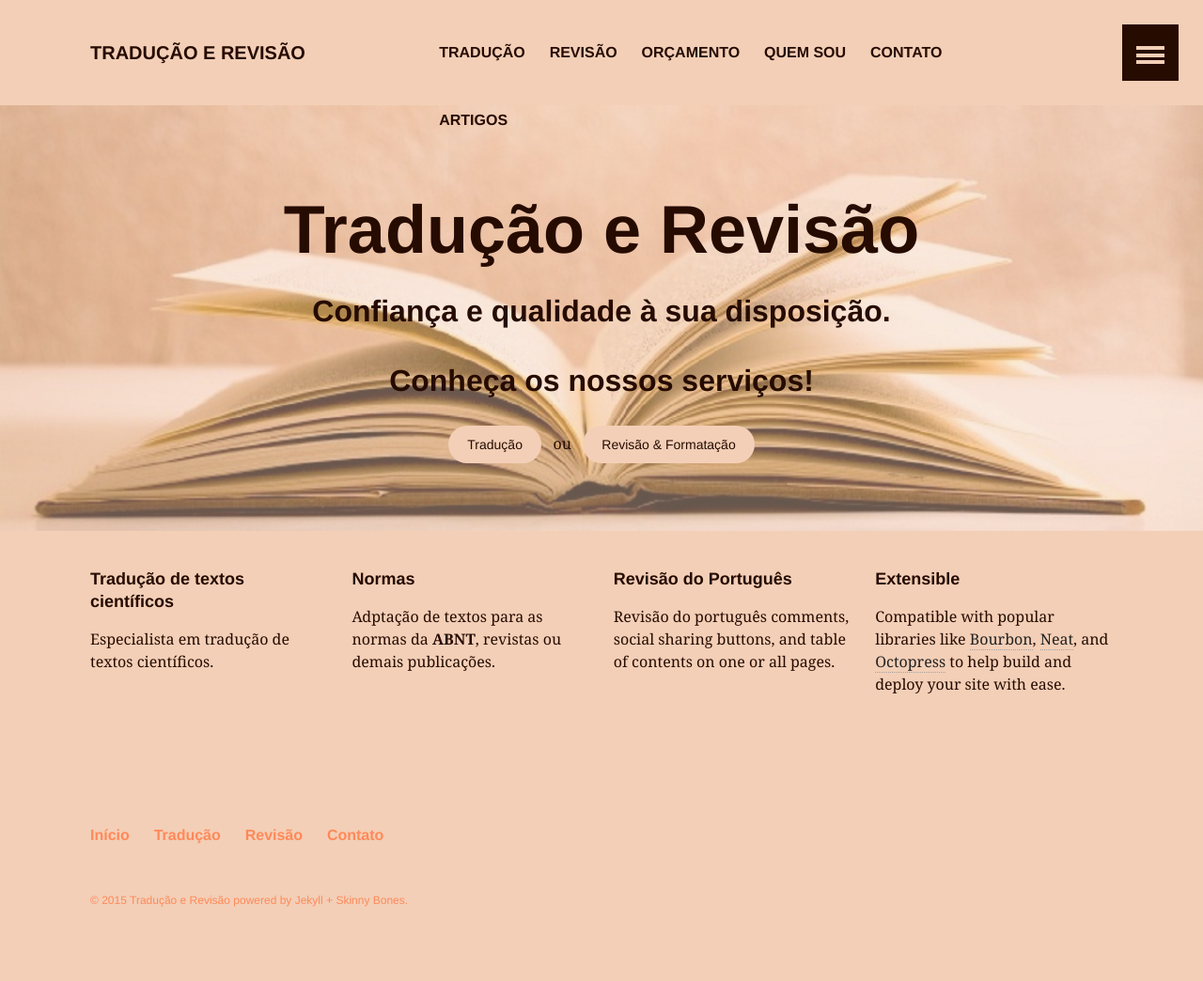
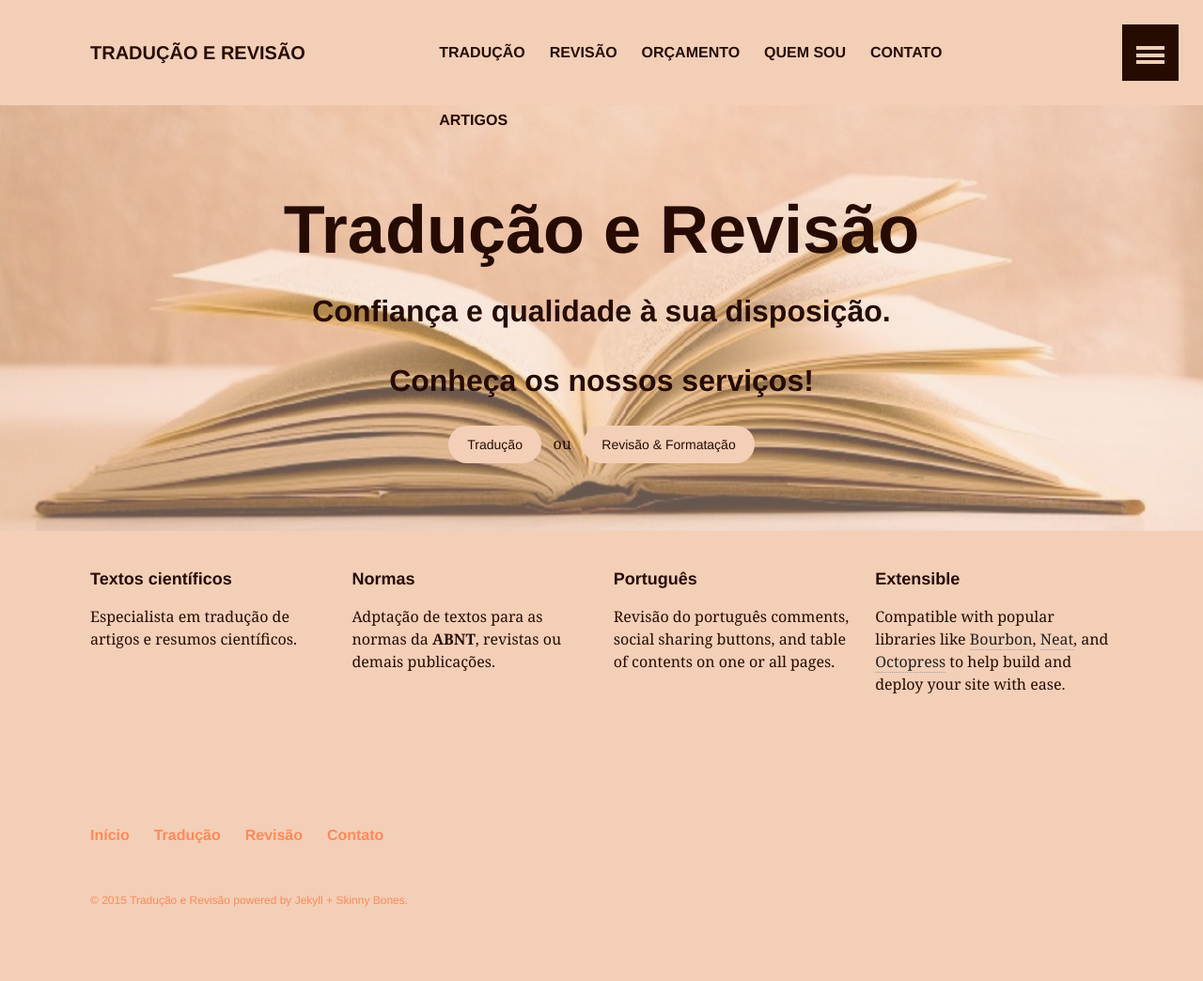
Before and after one commit to camyle/camyle.github.io, a Jekyll site: the page built from index.md, in a window 1280 px wide. Shown: the whole page at 94% size. Built offline with Jekyll 4.4.1, drawn with Linux system fonts in a browser that asks for light colours.

Commit message:
textos científicos

```diff
--- a/index.md
+++ b/index.md
@@ -8,8 +8,8 @@ image:
 <div class="tiles">
 
 <div class="tile">
-  <h2 class="post-title">Tradução de textos científicos</h2>
-  <p class="post-excerpt">Especialista em tradução de textos científicos.</p>
+  <h2 class="post-title">Textos científicos</h2>
+  <p class="post-excerpt">Especialista em tradução de artigos e resumos científicos.</p>
 </div><!-- /.tile -->
 
 <div class="tile">
@@ -18,7 +18,7 @@ image:
 </div><!-- /.tile -->
 
 <div class="tile">
-  <h2 class="post-title">Revisão do Português</h2>
+  <h2 class="post-title">Português</h2>
   <p class="post-excerpt">Revisão do português comments, social sharing buttons, and table of contents on one or all pages.</p>
 </div><!-- /.tile -->
 
```
